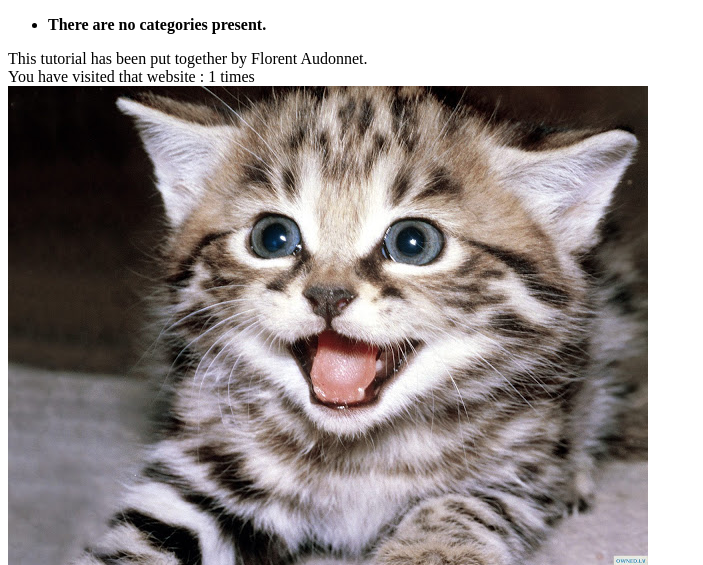
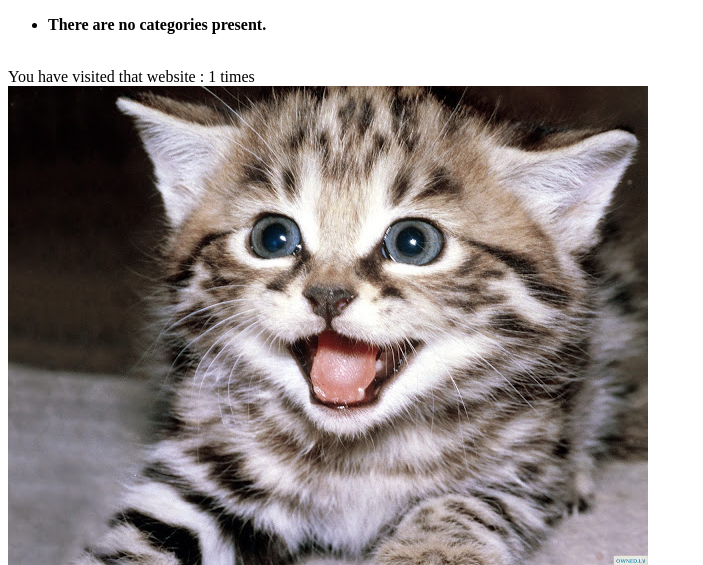
Before and after one commit to LRocc/django, a Django app: page /rango/about/ in a window 1280 px wide. Shown: the top 565 px of the page, without its empty margins (0-703 px from the left). Run offline with Django 3.2, Linux system fonts and the light colour scheme; data that the repository does not hold is empty.

Commit message:
Small fix

```diff
--- a/templates/rango/about.html
+++ b/templates/rango/about.html
@@ -7,7 +7,6 @@
 {% endblock title_block %}
 {% block body_block %}
     <div>
-        This tutorial has been put together by Florent Audonnet.
         <br/>You have visited that website : {{visits}} times
     </div>
     <!-- Image -->
```
